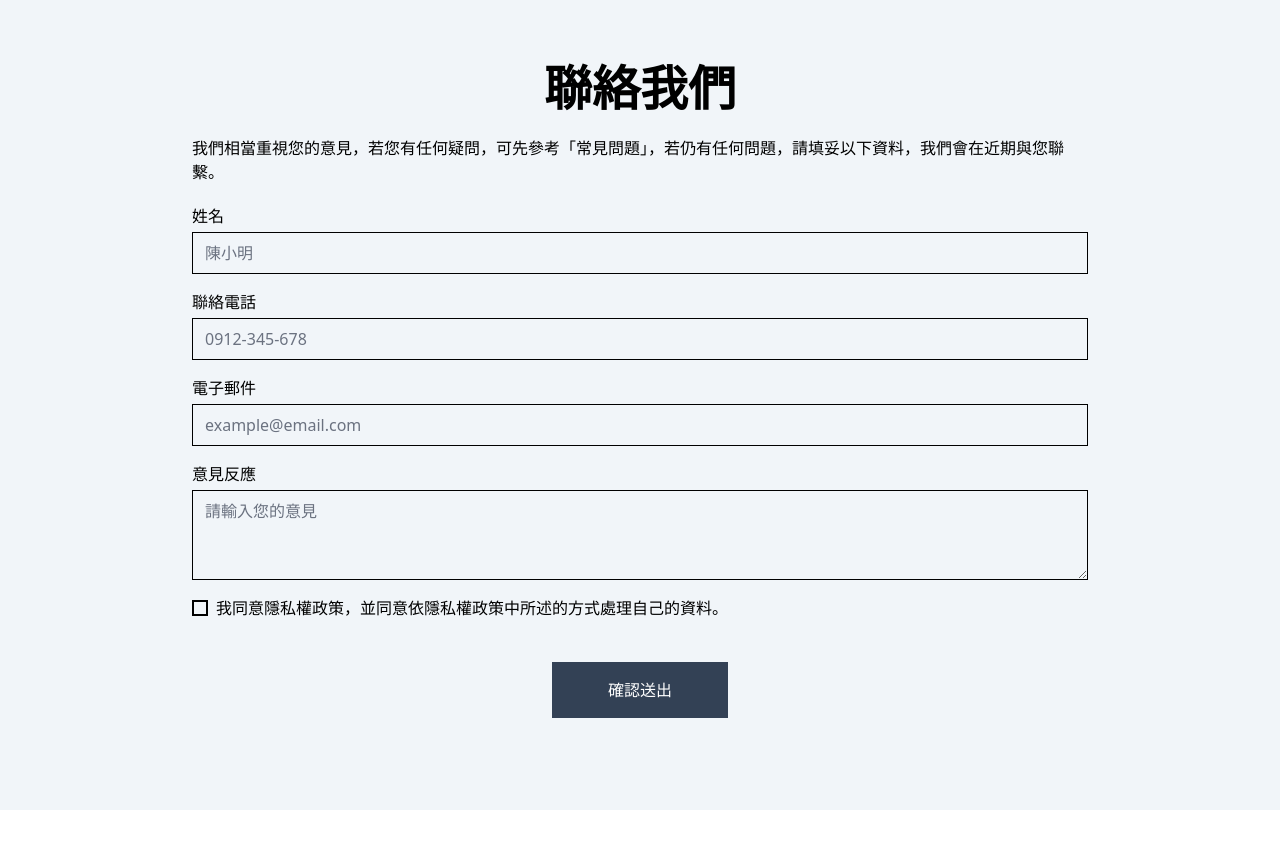
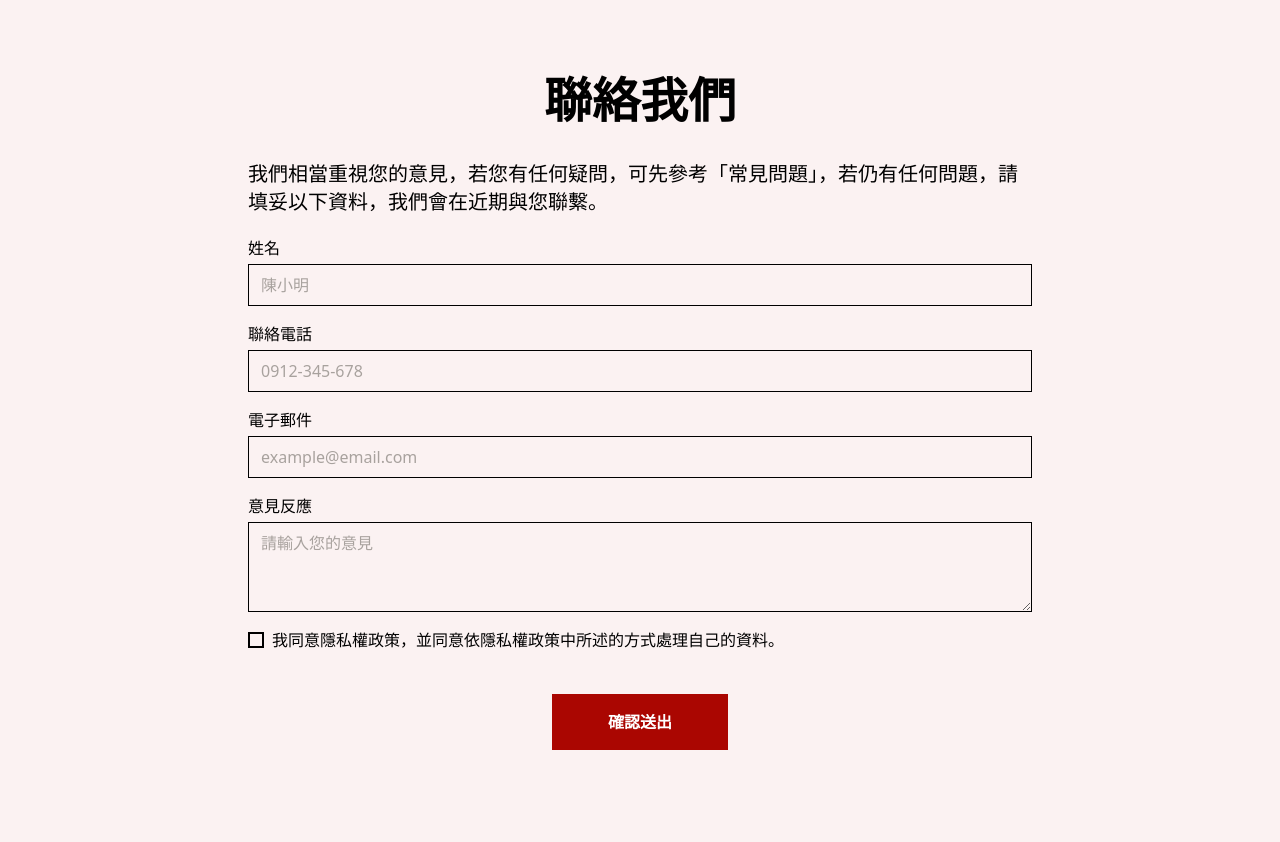
Before and after one commit to gmwu185/tailwind-course, a website: page week-2-Tailwind-plugin-form/src/index.html in a window 1280 px wide. Before the commit the page ends 810 px from the top, so only its background shows below. Drawn offline with Linux system fonts and the light colour scheme.

Commit message:
1. 更換使用自定主題色  2. 表單樣式調整

```diff
--- a/week-2-Tailwind-plugin-form/src/index.html
+++ b/week-2-Tailwind-plugin-form/src/index.html
@@ -8,10 +8,10 @@
     <link href=".././dist/output.css" rel="stylesheet" />
   </head>
   <body>
-    <div class="bg-slate-100">
-      <div class="max-w-xl mx-auto py-16 md:max-w-4xl">
-        <h1 class="text-5xl text-center font-bold mb-6">聯絡我們</h1>
-        <p class="mb-5">
+    <div class="bg-primary-light">
+      <div class="max-w-xl mx-auto px-14 py-16 md:max-w-4xl">
+        <h1 class="text-5xl text-center leading-normal font-bold mb-6">聯絡我們</h1>
+        <p class="mb-5 text-xl">
           我們相當重視您的意見，若您有任何疑問，可先參考「常見問題」，若仍有任何問題，請填妥以下資料，我們會在近期與您聯繫。
         </p>
         <div class="grid gap-y-4 gap-x-0">
@@ -19,7 +19,7 @@
             <span class="">姓名</span>
             <input
               type="text"
-              class="mt-1 block w-full bg-transparent border-black focus:border-black focus:ring-black"
+              class="mt-1 block w-full bg-transparent border-black focus:border-primary-dark focus:ring-primary-dark focus:ring-opacity-30 placeholder:text-stone-400"
               placeholder="陳小明"
             />
           </label>
@@ -27,7 +27,7 @@
             <span class="">聯絡電話</span>
             <input
               type="text"
-              class="mt-1 block w-full bg-transparent border-black focus:border-black focus:ring-black"
+              class="mt-1 block w-full bg-transparent border-black focus:border-primary-dark focus:ring-primary-dark focus:ring-opacity-30 placeholder:text-stone-400"
               placeholder="0912-345-678"
             />
           </label>
@@ -35,14 +35,14 @@
             <span class="">電子郵件</span>
             <input
               type="email"
-              class="mt-1 block w-full bg-transparent border-black focus:border-black focus:ring-black"
+              class="mt-1 block w-full bg-transparent border-black focus:border-primary-dark focus:ring-primary-dark focus:ring-opacity-30 placeholder:text-stone-400"
               placeholder="example@email.com"
             />
           </label>
           <label class="block">
             <span class="">意見反應</span>
             <textarea
-              class="mt-1 block w-full bg-transparent border-black focus:border-black focus:ring-black"
+              class="mt-1 block w-full bg-transparent border-black focus:border-primary-dark focus:ring-primary-dark focus:ring-opacity-30 placeholder:text-stone-400"
               rows="3"
               placeholder="請輸入您的意見"
             ></textarea>
@@ -50,7 +50,7 @@
           <div class="block mb-6">
             <label class="inline-flex items-center">
               <input
-                class="border-black border-2 bg-transparent text-black focus:border-black focus:ring-black"
+                class="border-black border-2 bg-transparent text-primary focus:border-primary-dark focus:ring-primary"
                 type="checkbox"
               />
               <span class="ml-2">
@@ -61,7 +61,7 @@
           <div class="text-center mb-7">
             <button
               type="button"
-              class="rounded-none bg-slate-700 text-white px-14 py-4"
+              class="rounded-none bg-primary focus:outline-none focus-visible:ring focus-visible:ring-primary-dark text-white font-bold px-14 py-4"
             >
               確認送出
             </button>
--- a/week-2-Tailwind-plugin-form/tailwind.config.js
+++ b/week-2-Tailwind-plugin-form/tailwind.config.js
@@ -1,10 +1,16 @@
 /** @type {import('tailwindcss').Config} */
 module.exports = {
-  content: ["./src/**/*.{html,js}"],
+  content: ['./src/**/*.{html,js}'],
   theme: {
-    extend: {},
+    extend: {
+      colors: {
+        primary: {
+          light: '#AA06010D',
+          DEFAULT: '#AA0601',
+          dark: '#650300',
+        },
+      },
+    },
   },
-  plugins: [
-    require('@tailwindcss/forms'),
-  ],
-}
+  plugins: [require('@tailwindcss/forms')],
+};
```
Also changed, not shown: week-2-Tailwind-plugin-form/dist/output.css.
